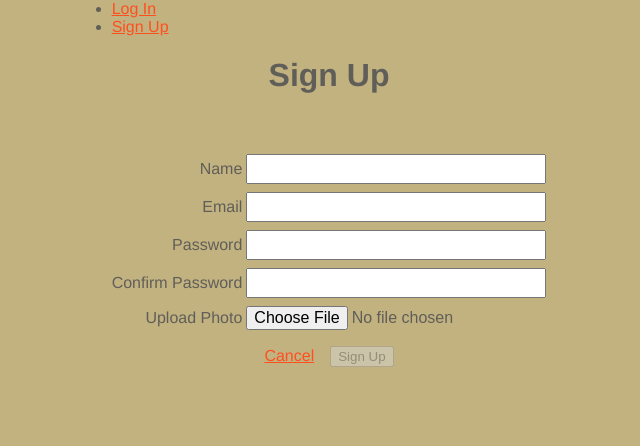
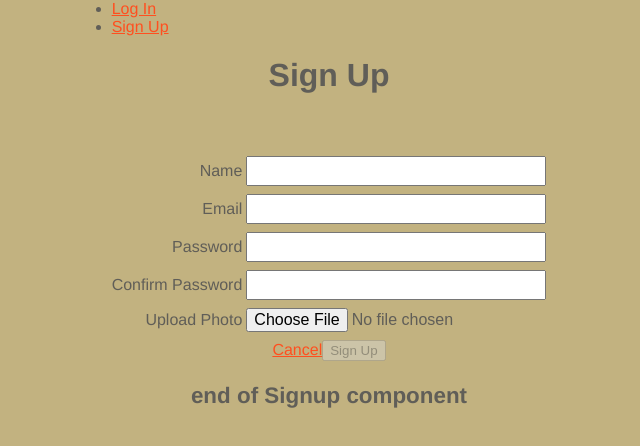
Before and after one commit to natnichols/homewrangler-front-end, a React (Vite) app: page /auth/signup in a window 1280 px wide. Shown: the top 446 px of the page, without its empty margins (311-951 px from the left). Built offline with nearby package versions, Linux system fonts and the light colour scheme; no server answers.

Commit message:
adjust Signup jsx & css

```diff
--- a/src/pages/Signup/Signup.jsx
+++ b/src/pages/Signup/Signup.jsx
@@ -132,6 +132,7 @@ const Signup = ({ handleAuthEvt }) => {
           </button>
         </div>
       </form>
+      <h3>end of Signup component</h3>
     </main>
   )
 }
--- a/src/pages/Signup/Signup.module.css
+++ b/src/pages/Signup/Signup.module.css
@@ -1,5 +1,5 @@
 input {
-  margin-left: 16px;
+  margin-left: 4px;
   padding: 4px 8px;
   font-size: 16px;
   width: 300px;
@@ -17,8 +17,8 @@ input[type="file"] {
 
 .message {
   margin-top: 0;
-  height: 20px;
-  color: #dd1b16;
+  height: 22px;
+  color: #59f516;
   font-size: 18px;
   font-weight: bold;
 }
@@ -27,7 +27,7 @@ input[type="file"] {
   display: flex;
   flex-direction: column;
   align-items: center;
-  margin-bottom: 50px;
+  /* margin-bottom: 50px; */
 }
 
 .label {
@@ -38,10 +38,10 @@ input[type="file"] {
   margin-bottom: 8px;
 }
 
-.button {
+/* .button {
   margin-left: 16px;
-}
+} */
 
-.form > label:last-of-type {
-  margin-bottom: 16px;
-}
+/* .form > label:last-of-type {
+  margin-bottom: 20px;
+} */
```
